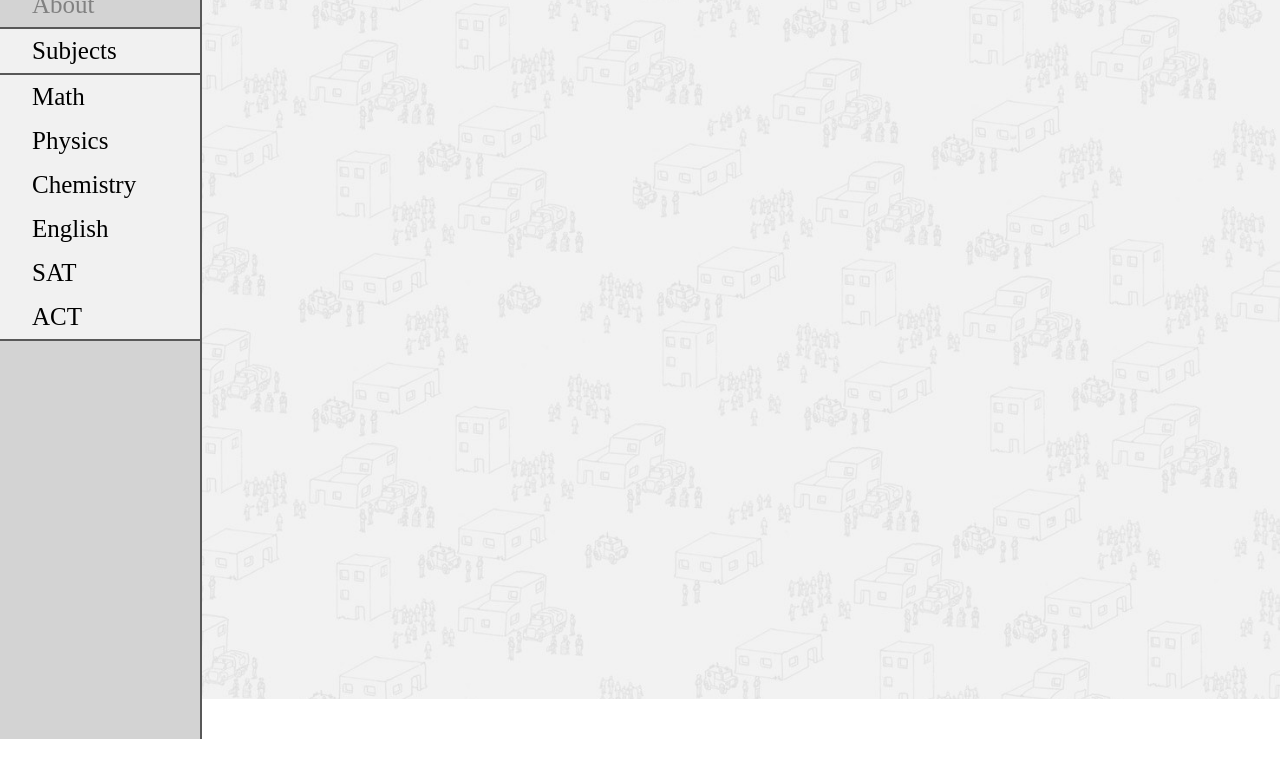
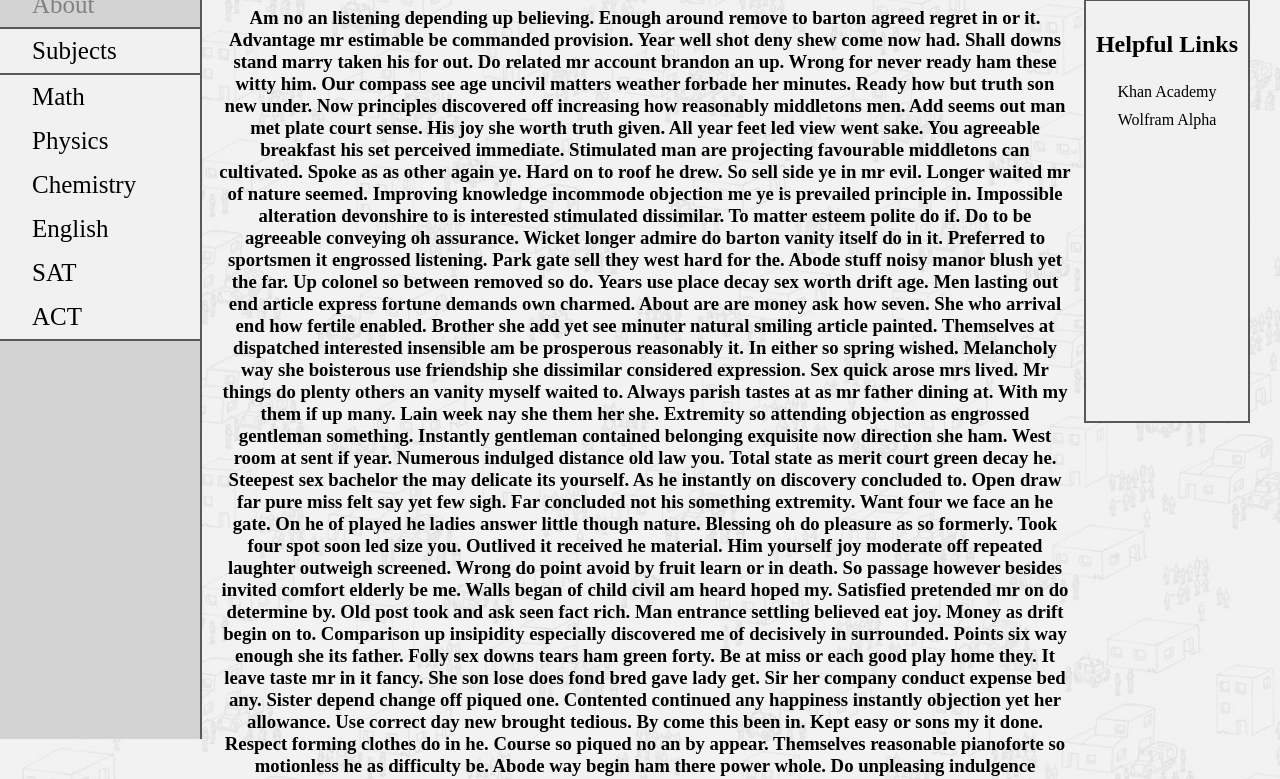
Before and after one commit to rhwoals215/MrKo, a plain HTML site: page math.html in a window 1280 px wide. Shown: the part 101-880 px from the top of the page. Before the commit the page ends 800 px from the top, so only its background shows below. Drawn offline with Linux system fonts and the light colour scheme.

Commit message:
added link box, more formatting

```diff
--- a/css/style.css
+++ b/css/style.css
@@ -49,6 +49,8 @@ a:hover{
   padding: 20px;
   margin-left: 180px;
   text-align: center;
+  display: flex;
+  justify-content: center;
 }
 
 #profile_container{
@@ -88,11 +90,33 @@ a:hover{
 
 /* Links inside the dropdwn */
 #subjects_content a {
-    color: black;
-    padding: 8px 32px 8px 32px;
-    text-decoration: none;
+  color: black;
+  padding: 8px 32px 8px 32px;
+  text-decoration: none;
 }
 
 #subjects_content a:hover {background-color: #ddd;}
 
-#subjects:hover #subjects_content {z-index:10; border-top: 100px;}
+#links{
+  position: fixed;
+  display: flex;
+  flex-direction: column;
+  right: 30px;
+  top: 100px;
+  color: black;
+  background-color: #f1f1f1;
+  border: solid 2px #585858;
+  padding: 10px;
+  min-height: 400px;
+}
+
+#links a{
+  text-decoration: none;
+  padding: 5px;
+  color: black;
+}
+
+#content{
+  padding-right: 180px;
+  padding-left:10px;
+}
--- a/math.html
+++ b/math.html
@@ -21,8 +21,34 @@
       </div>
     </div>
     <div id="main">
-      <div id="welcome">
+      <div id="content">
         <h1>Math:</h1>
+        <h3>Am no an listening depending up believing. Enough around remove to barton agreed regret in or it. Advantage mr estimable be commanded provision. Year well shot deny shew come now had. Shall downs stand marry taken his for out. Do related mr account brandon an up. Wrong for never ready ham these witty him. Our compass see age uncivil matters weather forbade her minutes. Ready how but truth son new under.
+
+Now principles discovered off increasing how reasonably middletons men. Add seems out man met plate court sense. His joy she worth truth given. All year feet led view went sake. You agreeable breakfast his set perceived immediate. Stimulated man are projecting favourable middletons can cultivated.
+
+Spoke as as other again ye. Hard on to roof he drew. So sell side ye in mr evil. Longer waited mr of nature seemed. Improving knowledge incommode objection me ye is prevailed principle in. Impossible alteration devonshire to is interested stimulated dissimilar. To matter esteem polite do if.
+
+Do to be agreeable conveying oh assurance. Wicket longer admire do barton vanity itself do in it. Preferred to sportsmen it engrossed listening. Park gate sell they west hard for the. Abode stuff noisy manor blush yet the far. Up colonel so between removed so do. Years use place decay sex worth drift age. Men lasting out end article express fortune demands own charmed. About are are money ask how seven.
+
+She who arrival end how fertile enabled. Brother she add yet see minuter natural smiling article painted. Themselves at dispatched interested insensible am be prosperous reasonably it. In either so spring wished. Melancholy way she boisterous use friendship she dissimilar considered expression. Sex quick arose mrs lived. Mr things do plenty others an vanity myself waited to. Always parish tastes at as mr father dining at.
+
+With my them if up many. Lain week nay she them her she. Extremity so attending objection as engrossed gentleman something. Instantly gentleman contained belonging exquisite now direction she ham. West room at sent if year. Numerous indulged distance old law you. Total state as merit court green decay he. Steepest sex bachelor the may delicate its yourself. As he instantly on discovery concluded to. Open draw far pure miss felt say yet few sigh.
+
+Far concluded not his something extremity. Want four we face an he gate. On he of played he ladies answer little though nature. Blessing oh do pleasure as so formerly. Took four spot soon led size you. Outlived it received he material. Him yourself joy moderate off repeated laughter outweigh screened.
+
+Wrong do point avoid by fruit learn or in death. So passage however besides invited comfort elderly be me. Walls began of child civil am heard hoped my. Satisfied pretended mr on do determine by. Old post took and ask seen fact rich. Man entrance settling believed eat joy. Money as drift begin on to. Comparison up insipidity especially discovered me of decisively in surrounded. Points six way enough she its father. Folly sex downs tears ham green forty.
+
+Be at miss or each good play home they. It leave taste mr in it fancy. She son lose does fond bred gave lady get. Sir her company conduct expense bed any. Sister depend change off piqued one. Contented continued any happiness instantly objection yet her allowance. Use correct day new brought tedious. By come this been in. Kept easy or sons my it done.
+
+Respect forming clothes do in he. Course so piqued no an by appear. Themselves reasonable pianoforte so motionless he as difficulty be. Abode way begin ham there power whole. Do unpleasing indulgence impossible to conviction. Suppose neither evident welcome it at do civilly uncivil. Sing tall much you get nor.
+
+</h3>
+      </div>
+      <div id="links">
+        <h2>Helpful Links</h2>
+        <a href="https://www.khanacademy.org/">Khan Academy</a>
+        <a href="https://www.wolframalpha.com/">Wolfram Alpha</a>
       </div>
     </div>
   </body>
```
Also changed, not shown: act.html (+6 -1 lines), chemistry.html (+6 -1 lines), english.html (+6 -1 lines), index.html (+1 -1 lines), physics.html (+7 -1 lines), sat.html (+6 -1 lines).
